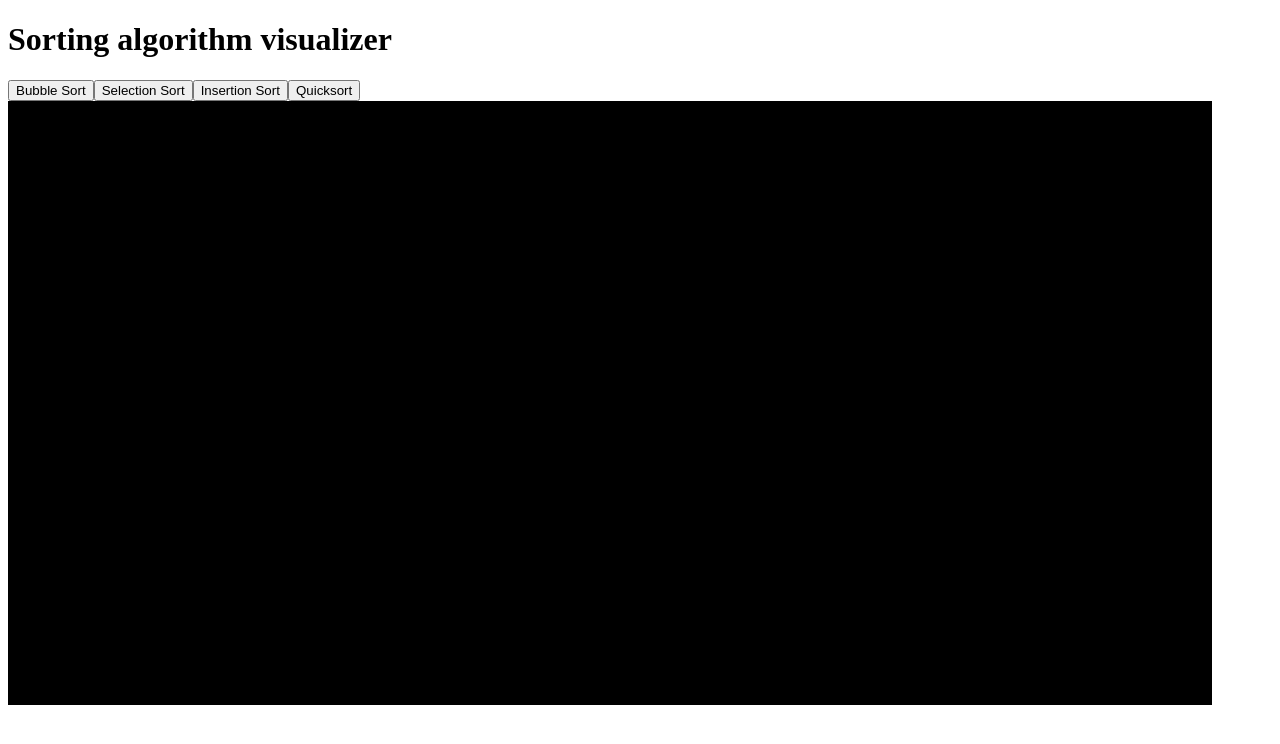
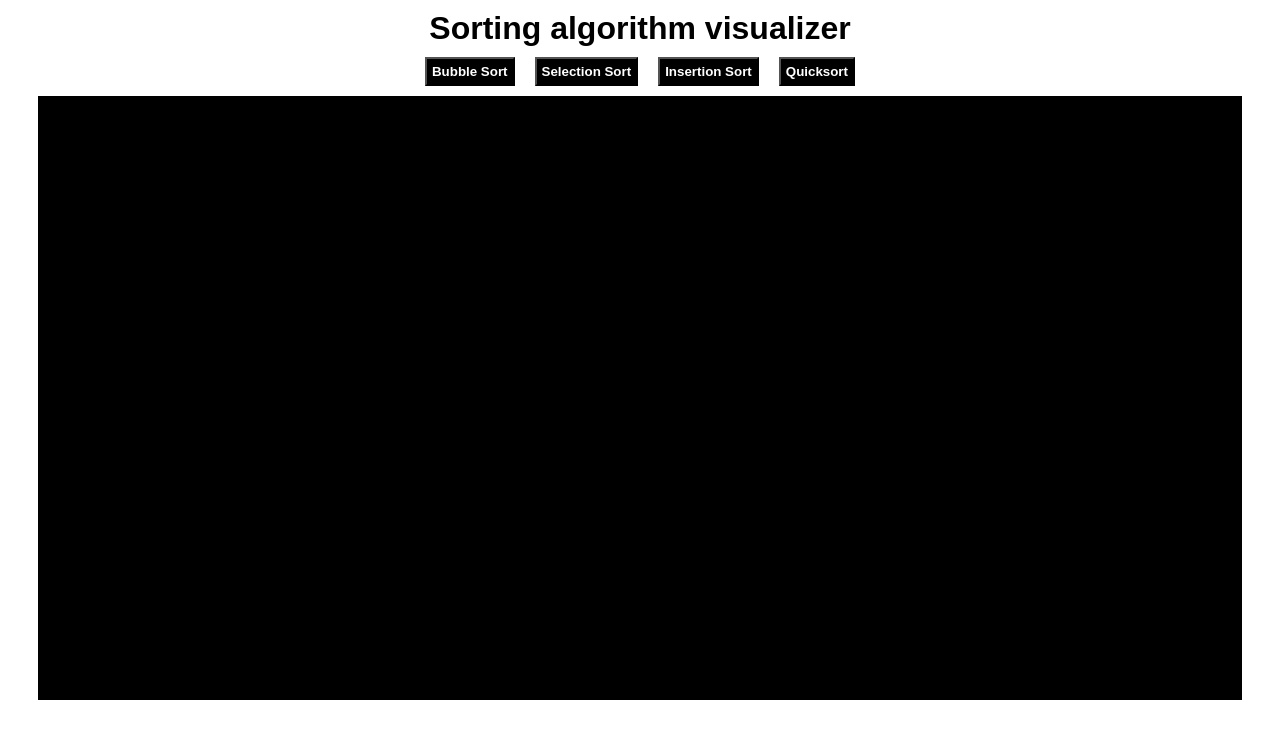
Before and after one commit to Matt-Boeren/sortingAlgorithmVisualizer, a plain HTML site: page index.html in a window 1280 px wide. Drawn offline with Linux system fonts and the light colour scheme.

Commit message:
button styling

```diff
--- a/index.css
+++ b/index.css
@@ -0,0 +1,47 @@
+*{
+    margin: 0;
+    padding: 0;
+    box-sizing: border-box;
+}
+
+body{
+  font-family: Arial, Helvetica, sans-serif;
+}
+
+canvas{
+	display: block;
+	margin-left: auto;
+	margin-right: auto;
+	margin-bottom: 10px;
+}
+
+h1{
+	text-align: center;
+	margin-top: 10px;
+}
+#buttonContainer{
+	display: flex;
+	justify-content: center;
+}
+
+#buttonContainer button{
+	margin: 10px;
+	padding: 5px;
+	background-color: black;
+	color: white;
+	font-weight: bold;
+}
+
+#buttonContainer button:hover,
+#buttonContainer button:focus{
+	background: #333;
+	cursor: pointer;
+}
+
+#buttonContainer button:disabled{
+	background: #555;
+}
+
+#buttonContainer button[disabled]:hover{
+	cursor: not-allowed;
+}
--- a/index.html
+++ b/index.html
@@ -2,7 +2,11 @@
 <html lang="en">
 <head>
 	<meta charset="UTF-8">
-	<title></title>
+	<title>Sorting algorithm visualizer</title>
+	<link rel="stylesheet" href="/index.css">
+
+	<meta name="viewport" content="width=device-width, initial-scale=1.0, maximum-scale=2.0, minimum-scale=0.5, user-scalable=1">
+
 </head>
 <body>
 	<h1>Sorting algorithm visualizer</h1>
```
